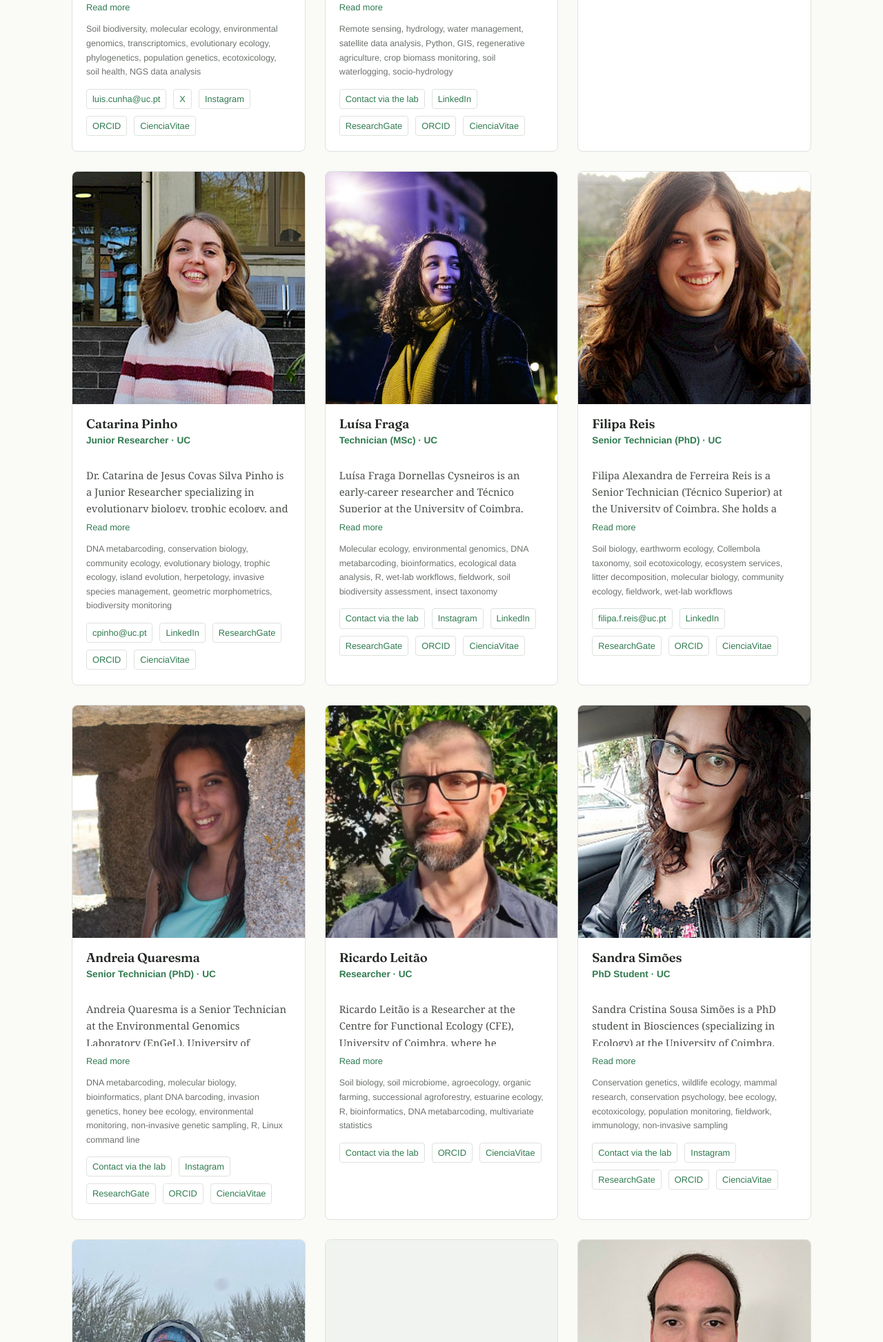
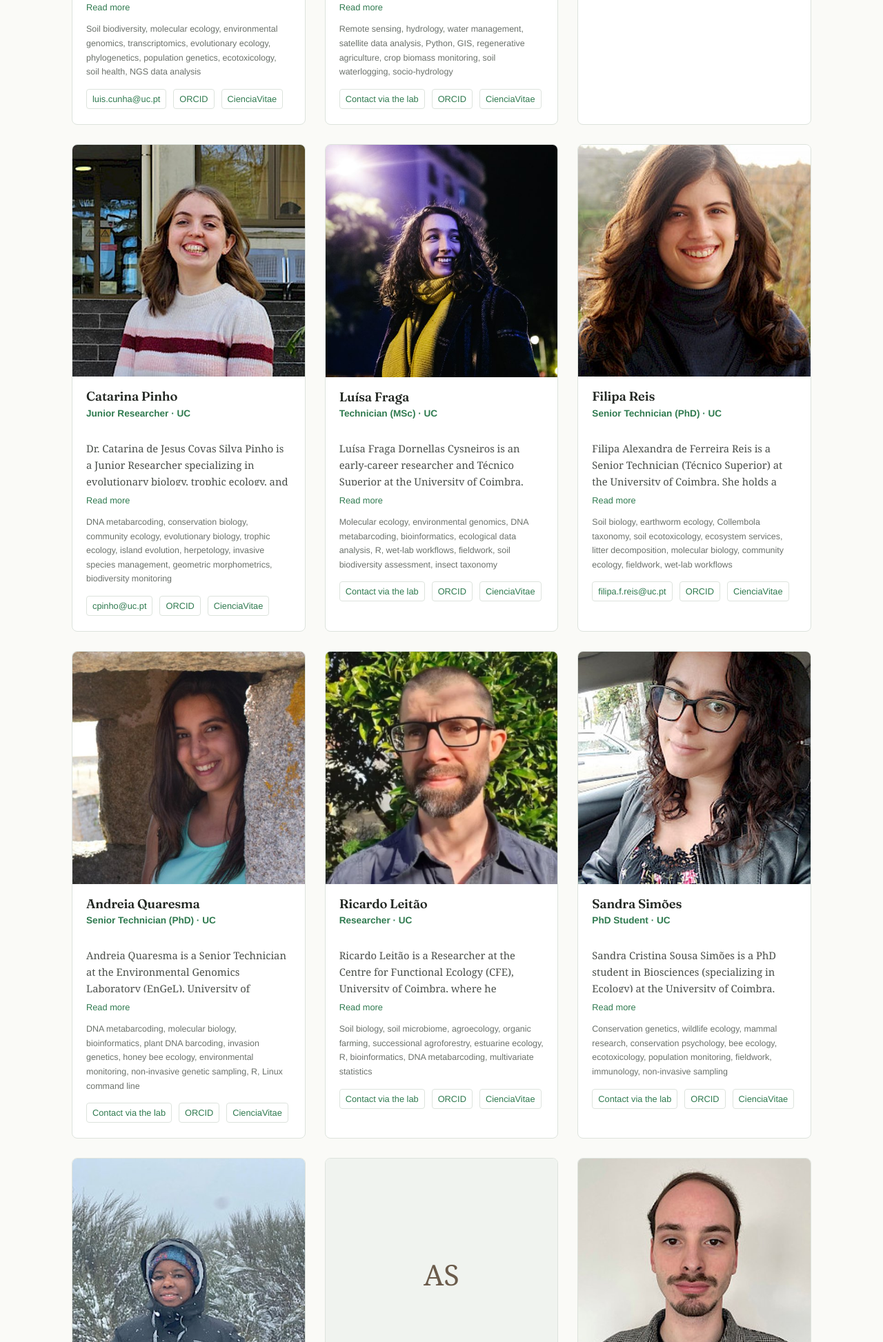
Before and after one commit to luiscunhamx/engel-website, a plain HTML site: page team.html in a window 1280 px wide. Shown: the part 737-2683 px from the top of the page at 69% size. Drawn offline with Linux system fonts and the light colour scheme.

Commit message:
Remove h-index and personal social links; fix team-member count
- Team page: drop the "H-index of 20" sentence from the PI bio
- About page: drop the "H-index (PI)" counter; "Team members" 13 -> 15
- Team cards and past-members cards: remove personal Instagram, LinkedIn,
  ResearchGate and X/Twitter links (ORCID, CienciaVitae and e-mail stay);
  page footers are unchanged

Co-Authored-By: Claude Sonnet 5.5 <noreply@anthropic.com>
Claude-Session: https://claude.ai/code/session_01CZaXAN59RfcSA96vNGqdYk

```diff
--- a/team.html
+++ b/team.html
@@ -42,12 +42,12 @@
           <div class="body">
             <h3>Lu&iacute;s Cunha</h3>
             <div class="role">PI, Coordinating Researcher &middot; UC</div>
-            <p class="bio">Dr. Luís Cunha is a Coordinating Researcher at the Centre for Functional Ecology (CFE), University of Coimbra, where he co-leads the &quot;Soil Health&quot; research line and the &quot;Sustainable Agriculture, Forestry and Fisheries&quot; thematic line at the TERRA Associate Laboratory. He holds a PhD in Cellular and Molecular Biology from the University of Azores, an MSc in Shellfish Biology from Bangor University, and a Bachelor&#x27;s in Biology. His research focuses on soil biodiversity, molecular ecology, and ecotoxicology, particularly utilizing NGS-based genomic and transcriptomic approaches to study evolutionary ecology, phylogenetics, and population genetics of metazoans. Dr. Cunha is the joint-Director of the &quot;Terra Preta de Índio&quot; international network and has secured over €3M in research funding. He has extensive fieldwork experience leading expeditions in the Amazon rainforest and South African grasslands. With an H-index of 20, he has published widely in high-impact journals like Global Change Biology and Scientific Reports, and has supervised numerous post-doctoral, PhD, and MSc researchers.</p>
+            <p class="bio">Dr. Luís Cunha is a Coordinating Researcher at the Centre for Functional Ecology (CFE), University of Coimbra, where he co-leads the &quot;Soil Health&quot; research line and the &quot;Sustainable Agriculture, Forestry and Fisheries&quot; thematic line at the TERRA Associate Laboratory. He holds a PhD in Cellular and Molecular Biology from the University of Azores, an MSc in Shellfish Biology from Bangor University, and a Bachelor&#x27;s in Biology. His research focuses on soil biodiversity, molecular ecology, and ecotoxicology, particularly utilizing NGS-based genomic and transcriptomic approaches to study evolutionary ecology, phylogenetics, and population genetics of metazoans. Dr. Cunha is the joint-Director of the &quot;Terra Preta de Índio&quot; international network and has secured over €3M in research funding. He has extensive fieldwork experience leading expeditions in the Amazon rainforest and South African grasslands. He has published widely in high-impact journals like Global Change Biology and Scientific Reports, and has supervised numerous post-doctoral, PhD, and MSc researchers.</p>
             <button class="bio-toggle" type="button">Read more</button>
             <div class="skills">Soil biodiversity, molecular ecology, environmental genomics, transcriptomics, evolutionary ecology, phylogenetics, population genetics, ecotoxicology, soil health, NGS data analysis</div>
             <div class="links">
               <a href="mailto:luis.cunha@uc.pt">luis.cunha@uc.pt</a>
-              <a href="https://x.com/luiscunhamx" target="_blank" rel="noopener">X</a> <a href="https://instagram.com/luiscunhamx" target="_blank" rel="noopener">Instagram</a> <a href="https://orcid.org/0000-0002-5870-2537" target="_blank" rel="noopener">ORCID</a> <a href="https://www.cienciavitae.pt/D518-3D55-8C71" target="_blank" rel="noopener">CienciaVitae</a>
+              <a href="https://orcid.org/0000-0002-5870-2537" target="_blank" rel="noopener">ORCID</a> <a href="https://www.cienciavitae.pt/D518-3D55-8C71" target="_blank" rel="noopener">CienciaVitae</a>
             </div>
           </div>
         </div>
@@ -61,7 +61,7 @@
             <div class="skills">Remote sensing, hydrology, water management, satellite data analysis, Python, GIS, regenerative agriculture, crop biomass monitoring, soil waterlogging, socio-hydrology</div>
             <div class="links">
               <a href="mailto:ewormuc@gmail.com">Contact via the lab</a>
-              <a href="https://linkedin.com/in/nadja-den-besten-46621025" target="_blank" rel="noopener">LinkedIn</a> <a href="https://www.researchgate.net/profile/Nadja-Besten" target="_blank" rel="noopener">ResearchGate</a> <a href="https://orcid.org/0000-0002-0777-4717" target="_blank" rel="noopener">ORCID</a> <a href="https://www.cienciavitae.pt/9310-8419-2E80" target="_blank" rel="noopener">CienciaVitae</a>
+              <a href="https://orcid.org/0000-0002-0777-4717" target="_blank" rel="noopener">ORCID</a> <a href="https://www.cienciavitae.pt/9310-8419-2E80" target="_blank" rel="noopener">CienciaVitae</a>
             </div>
           </div>
         </div>
@@ -86,7 +86,7 @@
             <div class="skills">DNA metabarcoding, conservation biology, community ecology, evolutionary biology, trophic ecology, island evolution, herpetology, invasive species management, geometric morphometrics, biodiversity monitoring</div>
             <div class="links">
               <a href="mailto:cpinho@uc.pt">cpinho@uc.pt</a>
-              <a href="https://linkedin.com/in/catarina-j-pinho" target="_blank" rel="noopener">LinkedIn</a> <a href="https://www.researchgate.net/profile/Catarina-Jesus-Pinho" target="_blank" rel="noopener">ResearchGate</a> <a href="https://orcid.org/0000-0003-0353-7885" target="_blank" rel="noopener">ORCID</a> <a href="https://www.cienciavitae.pt/4A18-8D37-20D4" target="_blank" rel="noopener">CienciaVitae</a>
+              <a href="https://orcid.org/0000-0003-0353-7885" target="_blank" rel="noopener">ORCID</a> <a href="https://www.cienciavitae.pt/4A18-8D37-20D4" target="_blank" rel="noopener">CienciaVitae</a>
             </div>
           </div>
         </div>
@@ -100,7 +100,7 @@
             <div class="skills">Molecular ecology, environmental genomics, DNA metabarcoding, bioinformatics, ecological data analysis, R, wet-lab workflows, fieldwork, soil biodiversity assessment, insect taxonomy</div>
             <div class="links">
               <a href="mailto:ewormuc@gmail.com">Contact via the lab</a>
-              <a href="https://instagram.com/luisafragad" target="_blank" rel="noopener">Instagram</a> <a href="https://linkedin.com/in/luísa-fraga-dornellas" target="_blank" rel="noopener">LinkedIn</a> <a href="https://www.researchgate.net/profile/Luisa-Fraga-Dornellas" target="_blank" rel="noopener">ResearchGate</a> <a href="https://orcid.org/0000-0003-3153-4593" target="_blank" rel="noopener">ORCID</a> <a href="https://www.cienciavitae.pt/EE17-1663-26AA" target="_blank" rel="noopener">CienciaVitae</a>
+              <a href="https://orcid.org/0000-0003-3153-4593" target="_blank" rel="noopener">ORCID</a> <a href="https://www.cienciavitae.pt/EE17-1663-26AA" target="_blank" rel="noopener">CienciaVitae</a>
             </div>
           </div>
         </div>
@@ -114,7 +114,7 @@
             <div class="skills">Soil biology, earthworm ecology, Collembola taxonomy, soil ecotoxicology, ecosystem services, litter decomposition, molecular biology, community ecology, fieldwork, wet-lab workflows</div>
             <div class="links">
               <a href="mailto:filipa.f.reis@uc.pt">filipa.f.reis@uc.pt</a>
-              <a href="https://linkedin.com/in/filipaferreirareis" target="_blank" rel="noopener">LinkedIn</a> <a href="https://www.researchgate.net/profile/Filipa-Reis-5" target="_blank" rel="noopener">ResearchGate</a> <a href="https://orcid.org/0000-0001-6297-8862" target="_blank" rel="noopener">ORCID</a> <a href="https://www.cienciavitae.pt/181F-97E8-CF97" target="_blank" rel="noopener">CienciaVitae</a>
+              <a href="https://orcid.org/0000-0001-6297-8862" target="_blank" rel="noopener">ORCID</a> <a href="https://www.cienciavitae.pt/181F-97E8-CF97" target="_blank" rel="noopener">CienciaVitae</a>
             </div>
           </div>
         </div>
@@ -128,7 +128,7 @@
             <div class="skills">DNA metabarcoding, molecular biology, bioinformatics, plant DNA barcoding, invasion genetics, honey bee ecology, environmental monitoring, non-invasive genetic sampling, R, Linux command line</div>
             <div class="links">
               <a href="mailto:ewormuc@gmail.com">Contact via the lab</a>
-              <a href="https://instagram.com/aquaresma7" target="_blank" rel="noopener">Instagram</a> <a href="https://www.researchgate.net/profile/Andreia-Quaresma" target="_blank" rel="noopener">ResearchGate</a> <a href="https://orcid.org/0000-0002-8678-5800" target="_blank" rel="noopener">ORCID</a> <a href="https://www.cienciavitae.pt/4F1A-4E4A-3F23" target="_blank" rel="noopener">CienciaVitae</a>
+              <a href="https://orcid.org/0000-0002-8678-5800" target="_blank" rel="noopener">ORCID</a> <a href="https://www.cienciavitae.pt/4F1A-4E4A-3F23" target="_blank" rel="noopener">CienciaVitae</a>
             </div>
           </div>
         </div>
@@ -156,7 +156,7 @@
             <div class="skills">Conservation genetics, wildlife ecology, mammal research, conservation psychology, bee ecology, ecotoxicology, population monitoring, fieldwork, immunology, non-invasive sampling</div>
             <div class="links">
               <a href="mailto:ewormuc@gmail.com">Contact via the lab</a>
-              <a href="https://instagram.com/sandracriis20" target="_blank" rel="noopener">Instagram</a> <a href="https://www.researchgate.net/profile/Sandra-Simoes-3" target="_blank" rel="noopener">ResearchGate</a> <a href="https://orcid.org/0000-0002-5538-465X" target="_blank" rel="noopener">ORCID</a> <a href="https://www.cienciavitae.pt/2D13-368F-FDE0" target="_blank" rel="noopener">CienciaVitae</a>
+              <a href="https://orcid.org/0000-0002-5538-465X" target="_blank" rel="noopener">ORCID</a> <a href="https://www.cienciavitae.pt/2D13-368F-FDE0" target="_blank" rel="noopener">CienciaVitae</a>
             </div>
           </div>
         </div>
```
Also changed, not shown: about.html (+1 -2 lines), past-members.html (+0 -4 lines).
